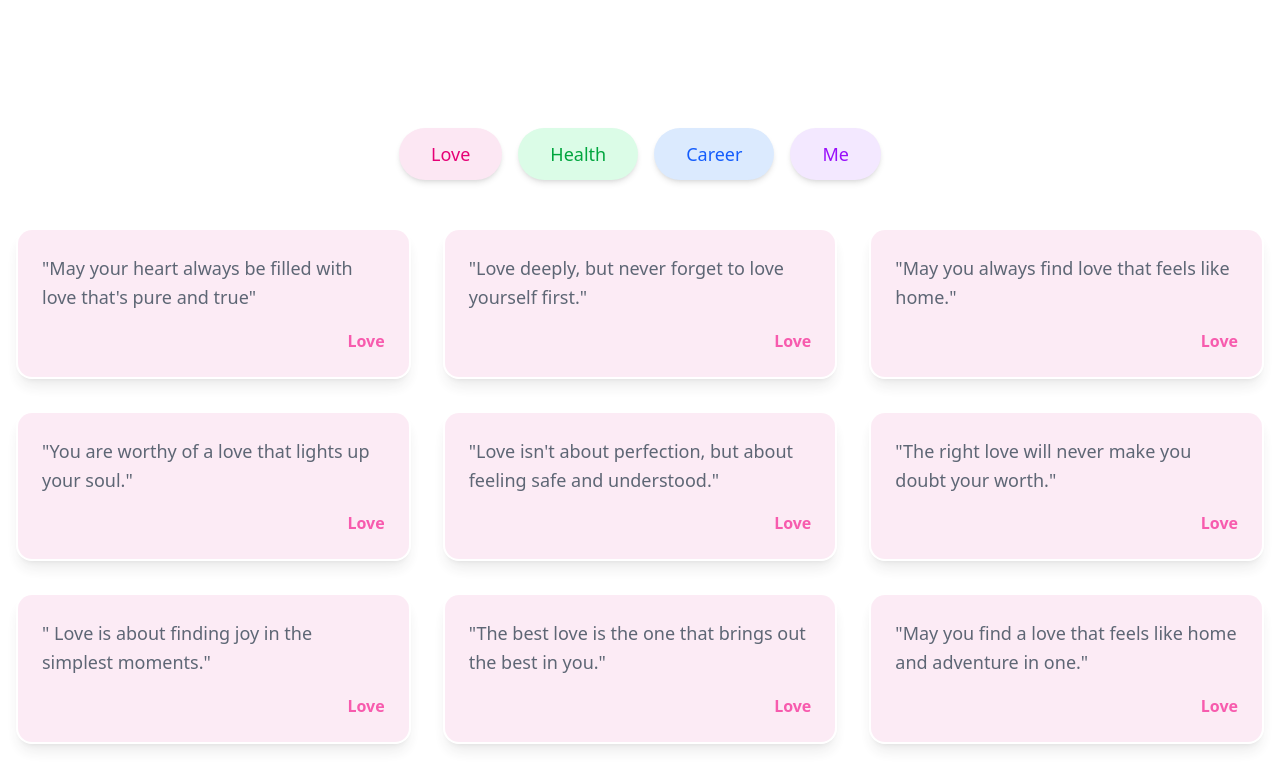
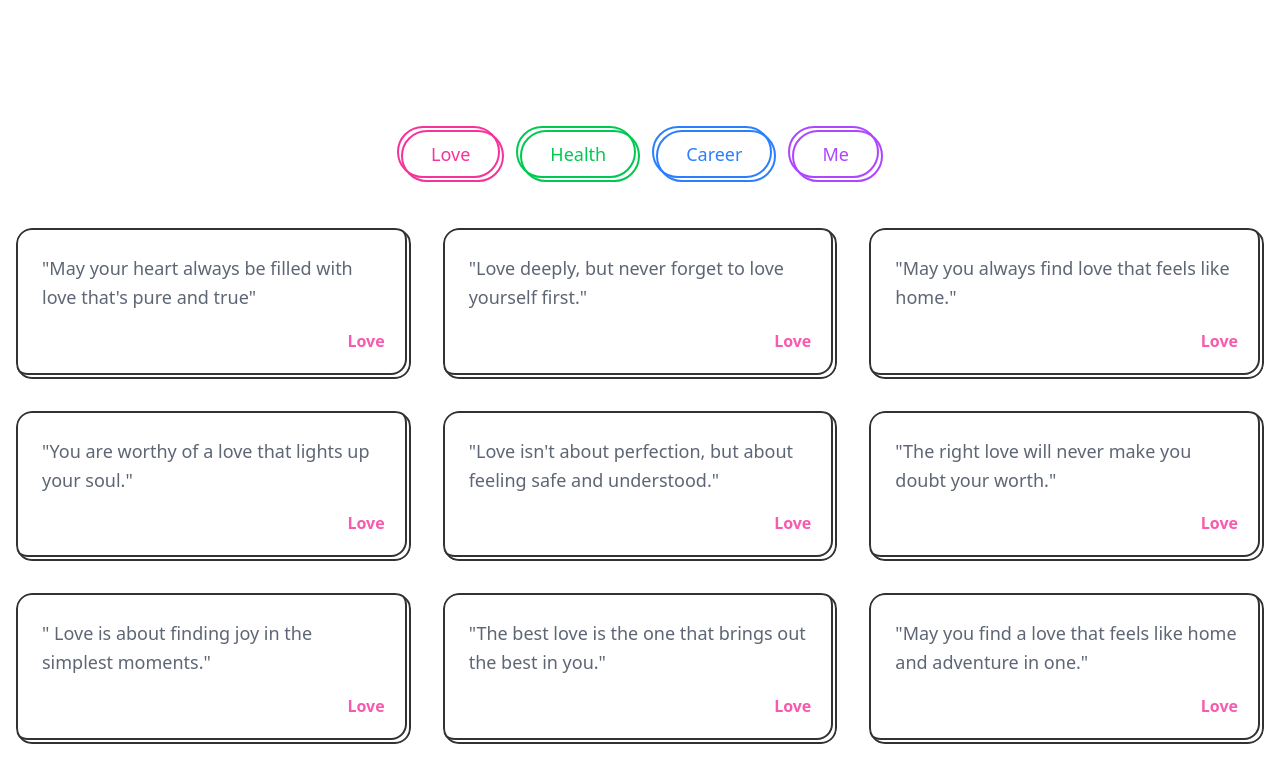
Before and after one commit to DarwinMelaya/For-Dianne, a React (Vite) app in the folder frontend/: page / in a window 1280 px wide. Shown: the part 740-1514 px from the top of the page. Built offline with nearby package versions, Linux system fonts and the light colour scheme.

Commit message:
Make the letter design like a drawing vibes

```diff
--- a/frontend/src/Layouts/Letters.jsx
+++ b/frontend/src/Layouts/Letters.jsx
@@ -1,42 +1,90 @@
 import React, { useState } from "react";
 
-const Letters = () => {
-  // Add state for active category
-  const [activeCategory, setActiveCategory] = useState(null);
-
-  const categories = [
+// Move data to separate constants
+const CATEGORIES = [
   { id: "love", label: "Love", color: "pink" },
   { id: "health", label: "Health", color: "green" },
   { id: "career", label: "Career", color: "blue" },
   { id: "me", label: "Me", color: "purple" },
 ];
 
-  // Helper function to get color classes
-  const getColorClasses = (category) => {
-    const colorMap = {
+const COLOR_MAP = {
   pink: {
     active: "bg-pink-500 text-white",
-        inactive: "bg-pink-100 text-pink-600 hover:bg-pink-200",
+    inactive: "border-2 border-pink-500 text-pink-500 hover:bg-pink-50",
     text: "text-pink-500",
   },
   green: {
     active: "bg-green-500 text-white",
-        inactive: "bg-green-100 text-green-600 hover:bg-green-200",
+    inactive: "border-2 border-green-500 text-green-500 hover:bg-green-50",
     text: "text-green-500",
   },
   blue: {
     active: "bg-blue-500 text-white",
-        inactive: "bg-blue-100 text-blue-600 hover:bg-blue-200",
+    inactive: "border-2 border-blue-500 text-blue-500 hover:bg-blue-50",
     text: "text-blue-500",
   },
   purple: {
     active: "bg-purple-500 text-white",
-        inactive: "bg-purple-100 text-purple-600 hover:bg-purple-200",
+    inactive: "border-2 border-purple-500 text-purple-500 hover:bg-purple-50",
     text: "text-purple-500",
   },
 };
-    return colorMap[category];
+
+// Split into smaller components
+const CategoryButton = ({ category, isActive, onClick }) => (
+  <button
+    className={`relative px-8 py-3 rounded-full transition-all duration-300 transform hover:scale-105 font-medium text-lg
+      ${isActive ? COLOR_MAP[category.color].active : "bg-white"}
+      before:absolute before:inset-0 before:border-2 before:border-${
+        category.color
+      }-500
+      before:rounded-full before:content-[''] before:translate-x-0.5 before:translate-y-0.5
+      after:absolute after:inset-0 after:border-2 after:border-${
+        category.color
+      }-500
+      after:rounded-full after:content-[''] after:-translate-x-0.5 after:-translate-y-0.5
+      ${!isActive ? `text-${category.color}-500` : ""}`}
+    onClick={onClick}
+  >
+    {category.label}
+  </button>
+);
+
+const MessageCard = ({ message, isActive, categoryData }) => {
+  const colorClasses = COLOR_MAP[categoryData.color];
+
+  return (
+    <div
+      className={`relative rounded-2xl transform transition-all duration-300 hover:scale-105 overflow-hidden
+        ${isActive ? "opacity-100" : "opacity-80 hover:opacity-100"}
+        before:absolute before:inset-0 before:border-2 before:border-${
+          categoryData.color
+        }-400
+        before:rounded-2xl before:content-[''] before:translate-x-1 before:translate-y-1
+        after:absolute after:inset-0 after:border-2 after:border-${
+          categoryData.color
+        }-400
+        after:rounded-2xl after:content-[''] after:-translate-x-1 after:-translate-y-1`}
+    >
+      <div
+        className={`relative p-6 bg-white border-2 border-${categoryData.color}-400 rounded-2xl`}
+      >
+        <p className="text-gray-700 leading-relaxed text-lg font-medium">
+          "{message.content}"
+        </p>
+        <div className="mt-4 flex justify-end items-center">
+          <span className={`${colorClasses.text} font-semibold`}>
+            {categoryData.label}
+          </span>
+        </div>
+      </div>
+    </div>
+  );
 };
+
+const Letters = () => {
+  const [activeCategory, setActiveCategory] = useState(null);
 
   // Add messages array with sample data
   const messages = [
@@ -184,72 +232,39 @@ const Letters = () => {
     },
   ];
 
-  // Filter messages based on active category
   const filteredMessages = activeCategory
     ? messages.filter((message) => message.category === activeCategory)
     : messages;
 
+  const toggleCategory = (categoryId) => {
+    setActiveCategory(activeCategory === categoryId ? null : categoryId);
+  };
+
   return (
     <div className="container mx-auto px-4 py-6 relative z-10 mt-[100px]">
-      {/* Category Buttons */}
       <div className="flex flex-wrap gap-4 mb-12 justify-center">
-        {categories.map((category) => (
-          <button
+        {CATEGORIES.map((category) => (
+          <CategoryButton
             key={category.id}
-            className={`px-8 py-3 rounded-full transition-all duration-300 transform hover:scale-105 font-medium text-lg shadow-md
-              ${
-                activeCategory === category.id
-                  ? getColorClasses(category.color).active
-                  : getColorClasses(category.color).inactive
-              }`}
-            onClick={() =>
-              setActiveCategory(
-                activeCategory === category.id ? null : category.id
-              )
-            }
-          >
-            {category.label}
-          </button>
+            category={category}
+            isActive={activeCategory === category.id}
+            onClick={() => toggleCategory(category.id)}
+          />
         ))}
       </div>
 
-      {/* Messages Container */}
       <div className="grid grid-cols-1 md:grid-cols-2 lg:grid-cols-3 gap-8">
         {filteredMessages.map((message) => {
-          const categoryColor = categories.find(
+          const categoryData = CATEGORIES.find(
             (cat) => cat.id === message.category
-          )?.color;
-          const colorClasses = getColorClasses(categoryColor);
-
+          );
           return (
-            <div
+            <MessageCard
               key={message.id}
-              className={`rounded-2xl shadow-lg transform transition-all duration-300 hover:scale-105 overflow-hidden
-                ${
-                  activeCategory
-                    ? "opacity-100"
-                    : "opacity-80 hover:opacity-100"
-                }
-                border-2 ${
-                  message.category === activeCategory
-                    ? `border-${categoryColor}-400`
-                    : "border-transparent"
-                }`}
-            >
-              <div className={`p-6 ${colorClasses.inactive} bg-opacity-30`}>
-                <p className="text-gray-700 leading-relaxed text-lg font-medium">
-                  "{message.content}"
-                </p>
-                <div className="mt-4 flex justify-end items-center">
-                  <span className={`${colorClasses.text} font-semibold`}>
-                    {
-                      categories.find((cat) => cat.id === message.category)
-                        ?.label
-                    }
-                  </span>
-                </div>
-              </div>
-            </div>
+              message={message}
+              isActive={message.category === activeCategory}
+              categoryData={categoryData}
+            />
           );
         })}
       </div>
```
Lines whose indentation alone changed are shown as unchanged.
